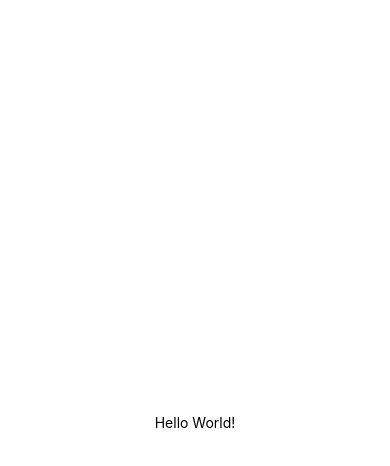
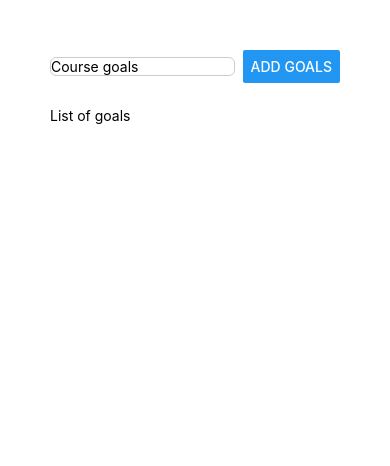
Before and after one commit to savass33/Curso_React_Native, a React Native app: screen / in a window 390 px wide. Shown: the top 466 px of the page. Built offline with nearby package versions, Linux system fonts and the light colour scheme.

Commit message:
inicio responsividade

```diff
--- a/App.js
+++ b/App.js
@@ -1,20 +1,36 @@
-import { StatusBar } from "expo-status-bar";
-import { StyleSheet, Text, View } from "react-native";
+// @ts-check
+
+import { StyleSheet, Text, View, Button, TextInput } from "react-native";
 
 export default function App() {
   return (
-    <View style={styles.container}>
-      <Text>Hello World!</Text>
-      <StatusBar style="auto" />
+    <View style={styles.appContainer}>
+      <View style={styles.inputContainer}>
+        <TextInput style={styles.TextInput} placeholder="Course goals" />
+        <Button title="Add goals" />
+      </View>
+      <View>
+        <Text>List of goals</Text>
+      </View>
     </View>
   );
 }
 
 const styles = StyleSheet.create({
-  container: {
-    flex: 1,
-    backgroundColor: "#fff",
+  appContainer: {
+    padding: 50,
+  },
+  inputContainer: {
+    flexDirection: "row",
+    justifyContent: "space-between",
     alignItems: "center",
-    justifyContent: "center",
+    marginBottom: 24,
+  },
+  TextInput: {
+    borderWidth: 1,
+    borderColor: "#cccccc",
+    width: "70%",
+    borderRadius: 6,
+    marginRight: 8,
   },
 });
```
